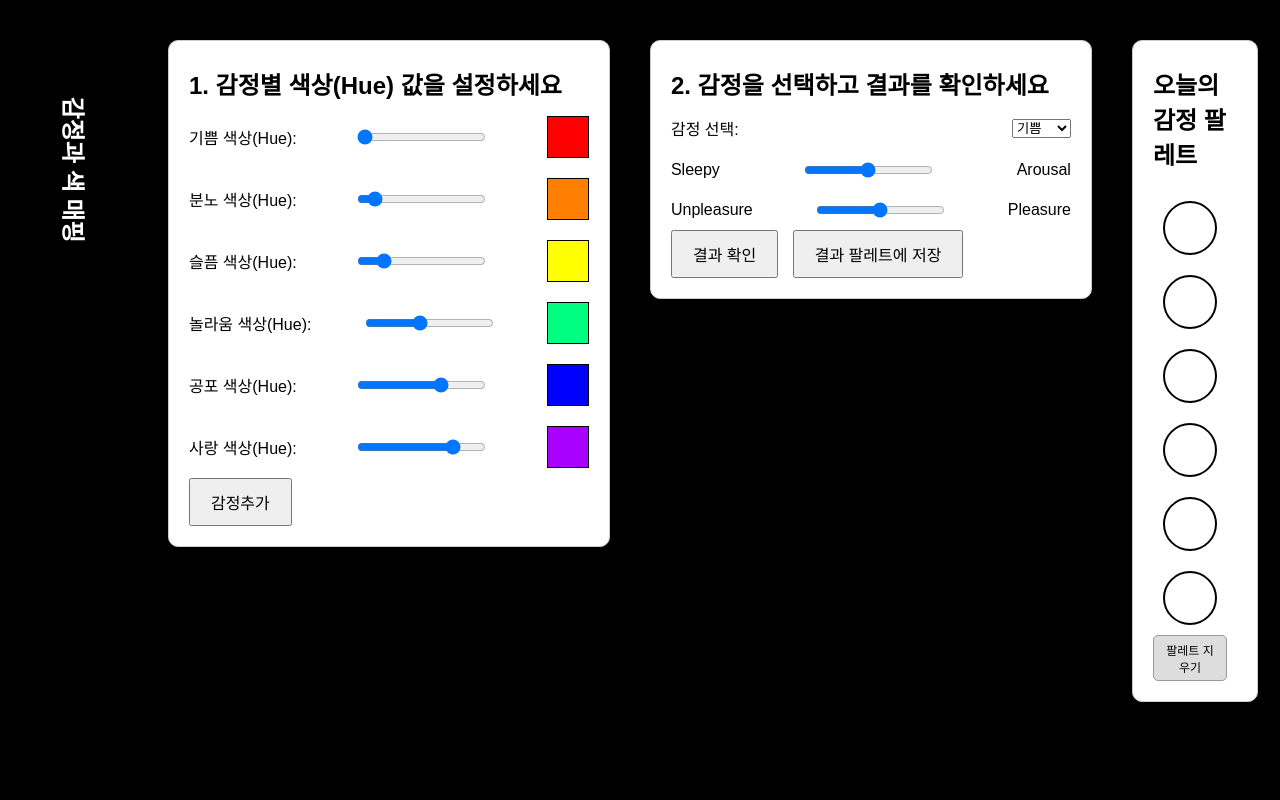
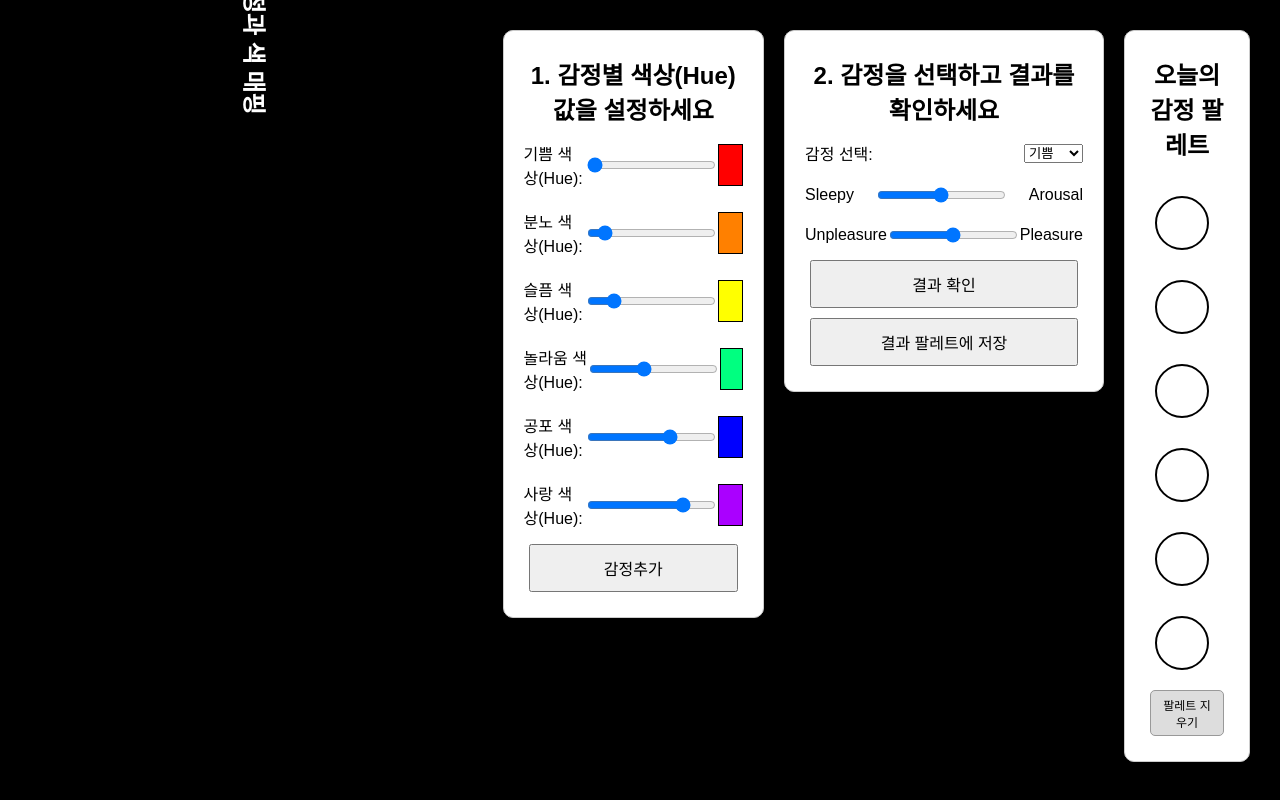
Before and after one commit to jeongraehyuk/emotion-color-mapping, a plain HTML site: page index.html in a window 1280 px wide. Drawn offline with Linux system fonts and the light colour scheme.

Commit message:
Update index.html
반응형

```diff
--- a/index.html
+++ b/index.html
@@ -8,20 +8,23 @@
         body {
             font-family: Arial, sans-serif;
             display: flex;
-            align-items: flex-start;
-            justify-content: center;
+            flex-direction: column; /* 모바일 장치에서는 열 방향으로 배치 */
+            align-items: center; /* 모바일 장치에서 중앙 정렬 */
+            justify-content: flex-start;
             height: 100vh;
             margin: 0;
             padding: 20px;
             background-color: #000;
+            box-sizing: border-box;
         }
         h1, h2 {
             margin: 5px 0;
+            text-align: center;
         }
         .container {
             display: flex;
             flex-direction: column;
-            align-items: flex-start;
+            align-items: center; /* 모바일 장치에서 중앙 정렬 */
             justify-content: center;
             margin: 20px;
             padding: 20px;
@@ -29,18 +32,22 @@
             border-radius: 10px;
             box-shadow: 0 0 10px rgba(0,0,0,0.1);
             background-color: white;
+            width: 100%;
+            max-width: 500px; /* 최대 너비 설정 */
         }
         .title-container {
             display: flex;
             align-items: center;
             justify-content: center;
-            height: 300px; /* Adjust height as needed */
+            height: auto;
             background-color: black;
             color: white;
+            width: 100%;
+            max-width: 500px; /* 최대 너비 설정 */
         }
         .slider-container, .dropdown-container, .preset-container {
             margin: 10px 0;
-            width: 400px;
+            width: 100%;
             display: flex;
             justify-content: space-between;
             align-items: center;
@@ -66,7 +73,9 @@
             padding: 10px 20px;
             font-size: 16px;
             cursor: pointer;
-            margin-right: 10px;
+            margin: 5px;
+            width: calc(100% - 10px); /* 버튼 크기를 너비에 맞게 설정 */
+            box-sizing: border-box;
         }
         .palette {
             display: flex;
@@ -79,13 +88,20 @@
             border-radius: 10px;
             box-shadow: 0 0 10px rgba(0,0,0,0.1);
             background-color: white;
+            width: 100%;
+            max-width: 500px; /* 최대 너비 설정 */
         }
         .palette h2 {
             margin-bottom: 20px;
+            text-align: center;
+            width: 100%;
         }
         .palette .circle-container {
             display: flex;
             align-items: center;
+            width: 100%;
+            justify-content: center; /* 중앙 정렬 */
+            margin: 5px 0;
         }
         .palette .circle {
             width: 50px;
@@ -112,6 +128,21 @@
             background-color: #ddd;
             border: 1px solid #999;
             border-radius: 5px;
+        }
+        @media (min-width: 769px) {
+            body {
+                flex-direction: row;
+                align-items: flex-start;
+                justify-content: center;
+            }
+            .container {
+                flex: 1;
+                margin: 10px;
+            }
+            .palette {
+                flex: 1;
+                margin: 10px;
+            }
         }
     </style>
 </head>
```
